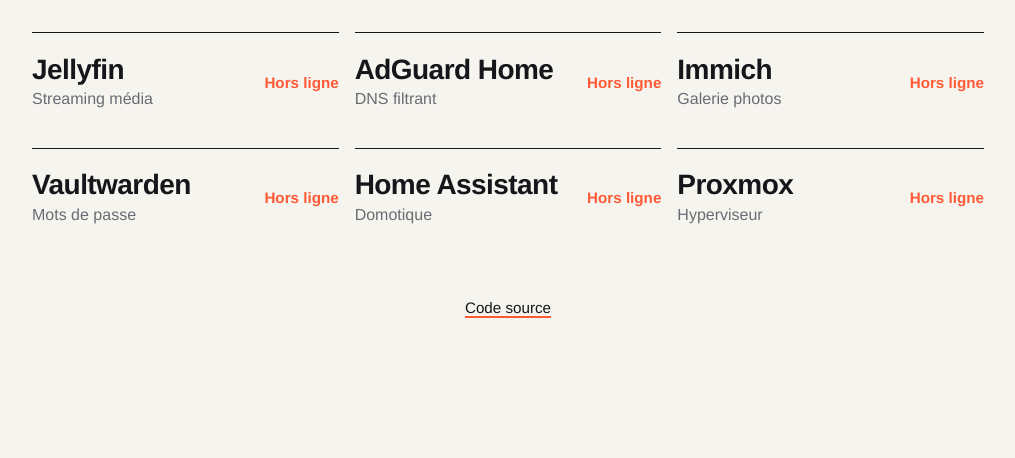
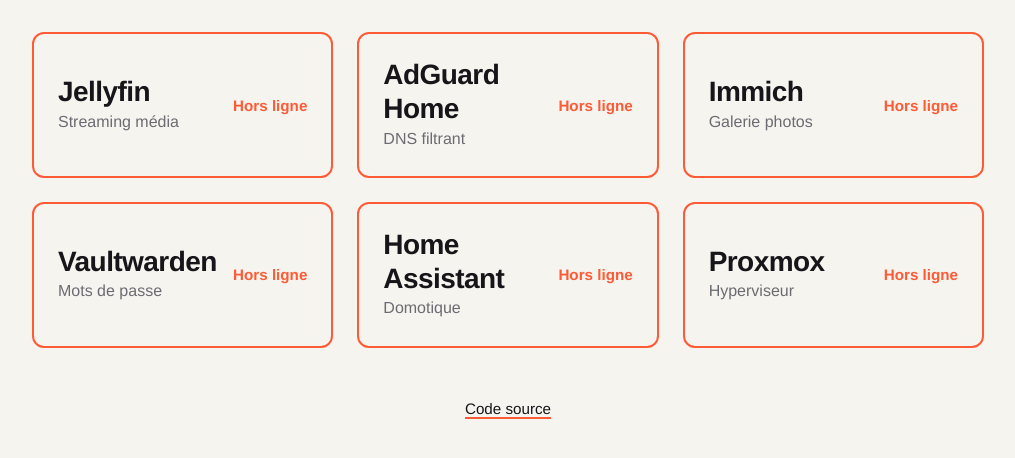
Before and after one commit to titouandup/dashboard-homelab, a PHP site: page / in a window 1280 px wide. Shown: the part 207-665 px from the top of the page, without its empty margins (132-1147 px from the left). Run offline with PHP 8.4, Linux system fonts and the light colour scheme; data that the repository does not hold is empty.

Commit message:
Ajout contour de chaque block

```diff
--- a/src/style.css
+++ b/src/style.css
@@ -96,16 +96,23 @@ header { position: relative; margin-bottom: 2rem; }
 .grille {
   display: grid;
   grid-template-columns: repeat(auto-fill, minmax(260px, 1fr));
-  gap: 1rem;
+  gap: 1.5rem;
 }
 
+/* Chaque service = un vrai bloc encadré, bien détaché des voisins */
 .carte {
-  border-top: 1px solid var(--text);
-  padding: 1.2rem 0;
+  border: 2px solid var(--text);
+  border-radius: 12px;
+  padding: 1.5rem;
   display: flex;
   justify-content: space-between;
   align-items: center;
   gap: 1rem;
+  transition: padding-left 0.25s ease;
 }
+.carte:hover { padding-left: 2rem; }  /* même survol que les projets du portfolio */
+
+/* Un service hors ligne se repère au premier coup d'œil : cadre orange */
+.ko { border-color: var(--ko); }
 
 footer { margin-top: 3rem; text-align: center; font-size: 0.95rem; }
```
